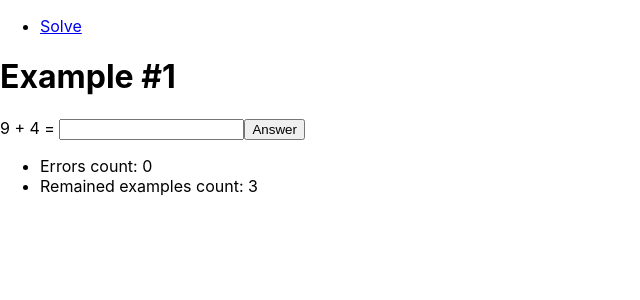
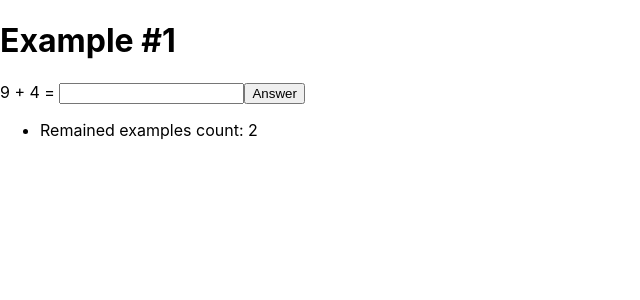
Before and after one commit to vshmakov/frontend-examples, a React (Create React App) app: page / in a window 1280 px wide. Shown: the top 300 px of the page, without its empty margins (0-640 px from the left). Built offline with nearby package versions, Linux system fonts and the light colour scheme.

Commit message:
Showed task result

```diff
--- a/src/App.tsx
+++ b/src/App.tsx
@@ -1,28 +1,8 @@
 import React from 'react';
-import {BrowserRouter as Router, Link, Route, Switch} from "react-router-dom";
 import {Solve} from "./Example/Solve";
 
 export default function App() {
     return (
-        <Router>
-            <div>
-                <nav>
-                    <ul>
-                        <li>
-                            <Link to="/">Solve</Link>
-                        </li>
-                    </ul>
-                </nav>
-
-                <Switch>
-                    <Route path="/profiles">
-                        Profiles
-                    </Route>
-                    <Route path="/">
-                        <Solve/>
-                    </Route>
-                </Switch>
-            </div>
-        </Router>
-    );
+        <Solve/>
+    )
 }
--- a/src/Example/ExampleProvider.ts
+++ b/src/Example/ExampleProvider.ts
@@ -25,7 +25,7 @@ export class ExampleProvider {
             );
         }
 
-        task.addExample(newExample)
+        task.examples.push(newExample)
 
         return newExample
     }
--- a/src/Example/Solve.tsx
+++ b/src/Example/Solve.tsx
@@ -1,19 +1,26 @@
 import {Example} from "./Example";
 import React from "react";
 import {exampleProvider, taskProvider} from "../container";
+import {TaskResult} from "../Task/TaskResult";
 
-interface SolveState {
+interface State {
     example: Example
     answer: string
+    showTaskHistory: boolean
 }
 
-export class Solve extends React.Component<{}, SolveState> {
-    public readonly state: SolveState = {
+export class Solve extends React.Component<{}, State> {
+    public readonly state: State = {
         example: exampleProvider.getActualOrNewExample(taskProvider.getCurrentOrNewTask()),
         answer: '',
+        showTaskHistory: false,
     }
 
     public render() {
+        if (this.state.showTaskHistory) {
+            return <TaskResult startNewTask={this.startNewTask.bind(this)}/>
+        }
+
         const currentTask = taskProvider.getCurrentOrNewTask()
 
         return (
@@ -28,12 +35,18 @@ export class Solve extends React.Component<{}, SolveState> {
                     <button type="submit">Answer</button>
                 </form>
                 <ul>
-                    <li>Errors count: {currentTask.wrongExamplesCount}</li>
                     <li>Remained examples count: {currentTask.remainedExamplesCount}</li>
                 </ul>
             </div>
         )
             ;
+    }
+
+    private startNewTask(): void {
+        this.setState({
+            example: exampleProvider.getActualOrNewExample(taskProvider.getCurrentOrNewTask()),
+            showTaskHistory: false,
+        })
     }
 
     private changeHandler(event: React.ChangeEvent<HTMLInputElement>): void {
@@ -58,7 +71,11 @@ export class Solve extends React.Component<{}, SolveState> {
         example.answer = +answer
 
         if (taskProvider.getCurrentOrNewTask().isSolved) {
-            taskProvider.cleanCurrentTask()
+            this.setState({
+                showTaskHistory: true
+            })
+
+            return
         }
 
         this.setState({
--- a/src/Profile/ProfileProvider.ts
+++ b/src/Profile/ProfileProvider.ts
@@ -4,7 +4,7 @@ export class ProfileProvider {
     public getCurrentProfile(): Profile {
 return new Profile(
     'Default profile',
-    3
+    2
 )
     }
 }
--- a/src/Task/Task.ts
+++ b/src/Task/Task.ts
@@ -2,18 +2,14 @@ import {Profile} from "../Profile/Profile"
 import {Example} from "../Example/Example";
 
 export class Task {
-    private readonly examples: Example[] = []
+    public readonly examples: Example[] = []
 
     public constructor(
         public readonly profile: Profile
     ) {
     }
 
-    public addExample(example: Example): void {
-        this.examples.push(example)
-    }
-
-    public get rightExamplesCount(): number {
+        public get rightExamplesCount(): number {
         return this.solvedExamplesCount + this.examples
             .filter((example: Example): boolean => !example.hasAnswer)
             .length
--- /dev/null
+++ b/src/Task/TaskResult.tsx
@@ -0,0 +1,65 @@
+import React from "react";
+import {taskProvider} from "../container";
+import {Task} from "./Task";
+
+interface Props {
+    startNewTask: () => void
+}
+
+export class TaskResult extends React.Component<Props> {
+    render() {
+        const currentTask = taskProvider.getCurrentOrNewTask()
+
+        return (
+            <div>
+                <h1>Task result</h1>
+                <ul>
+                    <li>Solved examples count: {currentTask.solvedExamplesCount}</li>
+                    <li>Errors count: {currentTask.wrongExamplesCount}</li>
+                </ul>
+                <div>
+                    <button onClick={this.clickHandler.bind(this)}>Start new task</button>
+                </div>
+                <h2>Examples</h2>
+                <table>
+                    <thead>
+                    <tr>
+                        <th>#</th>
+                        <th>Example</th>
+                        <th>Answer</th>
+                    </tr>
+                    </thead>
+                    <tbody>
+                    {this.showExamples(currentTask)}
+                    </tbody>
+                </table>
+            </div>
+        )
+    }
+
+    private showExamples(task: Task) {
+        const examples = []
+        let number = 1
+
+        for (let example of task.examples) {
+            examples.push(
+                <tr>
+                    <td>{number}</td>
+                    <td>{example.string}</td>
+                    <td>{example.answer}</td>
+                </tr>
+            )
+
+            if (example.isSolved) {
+                number++
+            }
+        }
+
+        return examples
+    }
+
+    private clickHandler(): void {
+        taskProvider.cleanCurrentTask()
+        this.props.startNewTask()
+    }
+}
```
